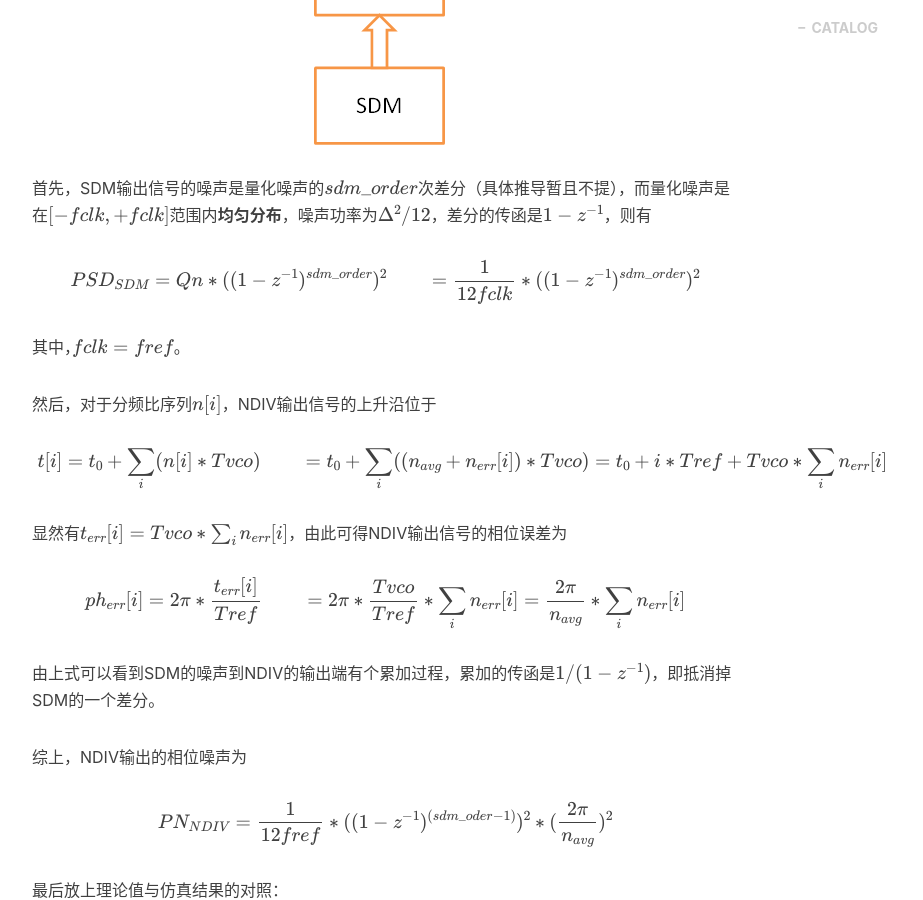
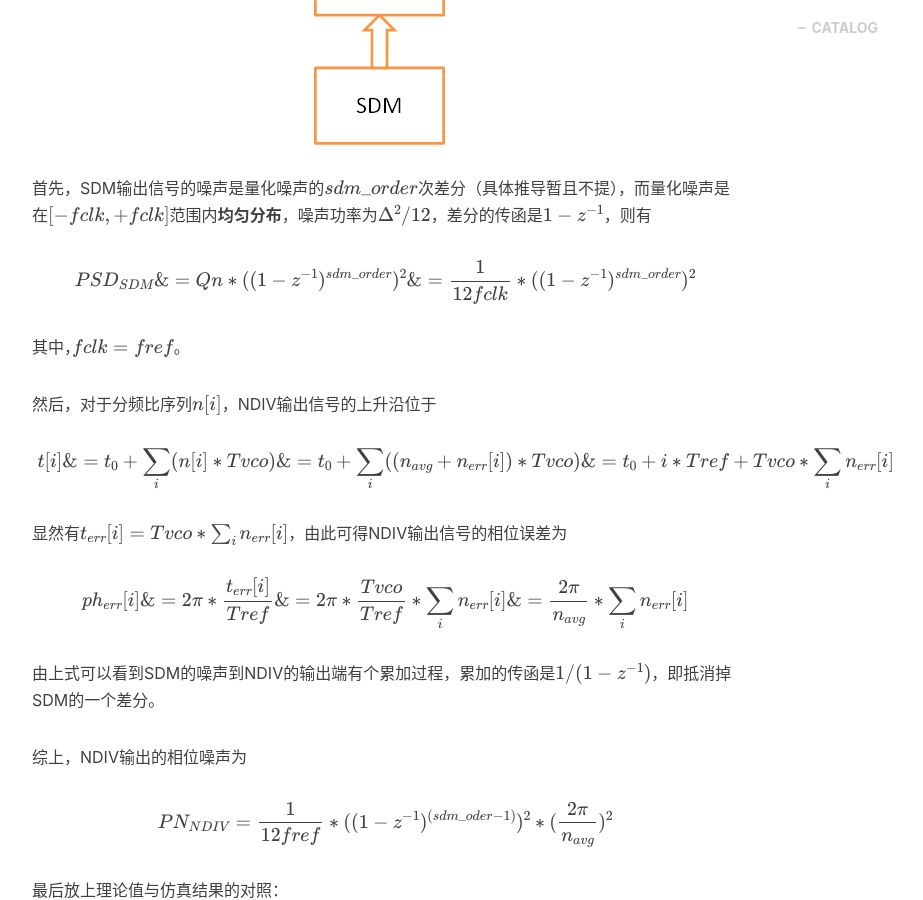
Before and after one commit to mazhaoxin/mazhaoxin.github.io, a Jekyll site: the page built from _posts/2015-08-23-NDIV's_Phase_Noise_Due_To_SDM.md, in a window 1280 px wide and 900 px high, scrolled down 686 px. Shown: the whole window, without its empty margins (233-1156 px from the left). Built offline with Jekyll 4.4.1, drawn with Linux system fonts in a browser that asks for light colours; nearby versions of some CDN libraries; formulas are drawn with MathJax 3; comment, search, counter and statistics services are not loaded.

Commit message:
Avoid & =>&amp;

```diff
--- a/_posts/2015-08-23-NDIV's_Phase_Noise_Due_To_SDM.md
+++ b/_posts/2015-08-23-NDIV's_Phase_Noise_Due_To_SDM.md
@@ -17,8 +17,8 @@ SDM是PLL里很重要的一个噪声源，下面分析一下SDM对NDIV输出时
 
 $$
 \begin{align*}
-PSD_{SDM} &= Qn*((1-z^{-1})^{sdm\_order})^2
-&= \frac{1}{12fclk}*((1-z^{-1})^{sdm\_order})^2
+PSD_{SDM} \&= Qn*((1-z^{-1})^{sdm\_order})^2
+\&= \frac{1}{12fclk}*((1-z^{-1})^{sdm\_order})^2
 \end{align*}
 $$
 
@@ -28,9 +28,9 @@ $$
 
 $$
 \begin{align*}
-t[i] &= t_0+\sum_i (n[i] *Tvco)
-&= t_0+\sum_i((n_{avg}+n_{err}[i])*Tvco)
-&= t_0+i*Tref+Tvco*\sum_i n_{err}[i]
+t[i] \&= t_0+\sum_i (n[i] *Tvco)
+\&= t_0+\sum_i((n_{avg}+n_{err}[i])*Tvco)
+\&= t_0+i*Tref+Tvco*\sum_i n_{err}[i]
 \end{align*}
 $$
 
@@ -38,9 +38,9 @@ $$
 
 $$
 \begin{align*}
-ph_{err}[i] &= 2\pi*\frac{t_{err}[i]}{Tref}
-&= 2\pi*\frac{Tvco}{Tref}*\sum_i n_{err}[i]
-&= \frac{2\pi}{n_{avg}}*\sum_i n_{err}[i]
+ph_{err}[i] \&= 2\pi*\frac{t_{err}[i]}{Tref}
+\&= 2\pi*\frac{Tvco}{Tref}*\sum_i n_{err}[i]
+\&= \frac{2\pi}{n_{avg}}*\sum_i n_{err}[i]
 \end{align*}
 $$
 
```
